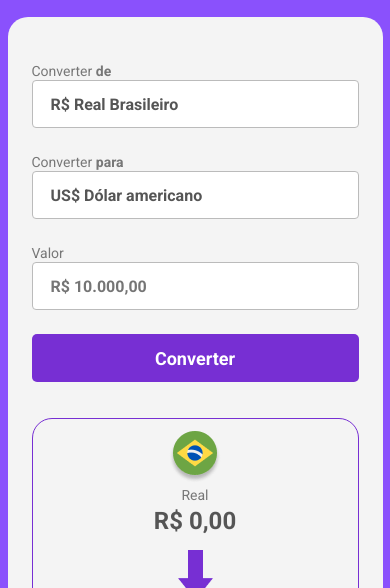
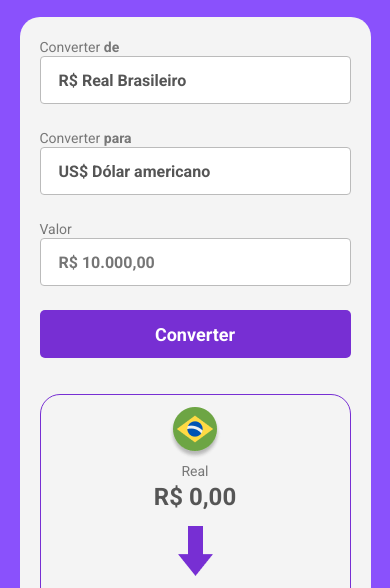
Before and after one commit to alencarpereira/convert-money, a plain HTML site: page index.html in a window 390 px wide. Shown: the part 248-836 px from the top of the page. Drawn offline with Linux system fonts and the light colour scheme.

Commit message:
alteracao no media

```diff
--- a/styles.css
+++ b/styles.css
@@ -101,3 +101,10 @@ section {
     font-weight: 700;
     color: #555555;
 }
+
+@media (max-width: 600px) {
+    main {
+        width: 90%;
+        padding: 20px;
+    }
+}
```
